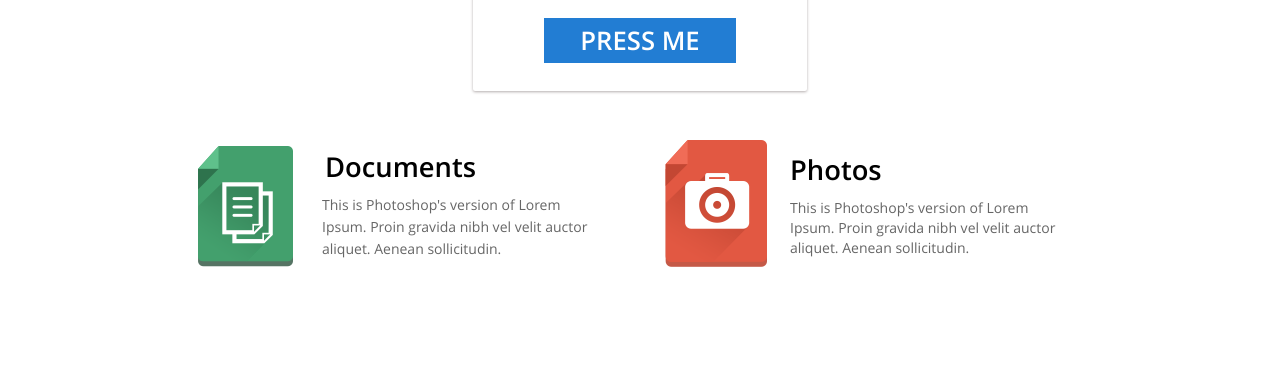
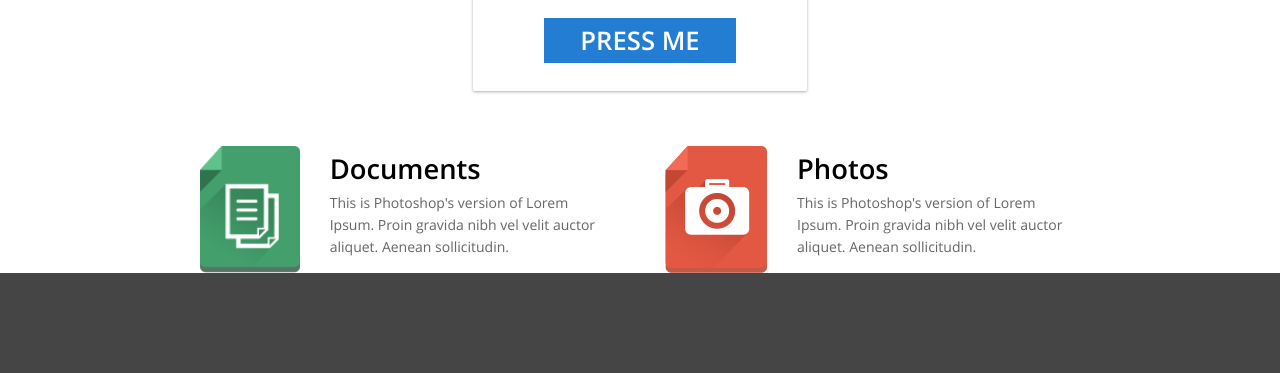
Before and after one commit to MaksLazarchuk/maks.lazarchyk-gmail.com, a plain HTML site: page index.html in a window 1280 px wide. Shown: the part 824-1197 px from the top of the page. After the commit the page ends 1097 px from the top, so only its background shows below. Drawn offline with Linux system fonts and the light colour scheme.

Commit message:
task3: refactoring

```diff
--- a/index.html
+++ b/index.html
@@ -1,5 +1,6 @@
 <!DOCTYPE html>
 <html lang="en">
+
 <head>
     <meta charset="UTF-8">
     <meta name="viewport" content="width=device-width, initial-scale=1">
@@ -8,6 +9,7 @@
     <link rel="stylesheet" href="font.css">
     <link rel="stylesheet" href="style.css">
 </head>
+
 <body>
     <header id="main-header">
         <div class="container">
@@ -24,7 +26,7 @@
     <header>
         <div class="container zip-code-container">
             <form class="zip-code">
-                <input  class="input-border" type="text" placeholder="Enter your zip code">
+                <input class="input-border" type="text" placeholder="Enter your zip code">
                 <div class="photo-zip-code">
                     <img src="./media/photo-1.png" alt="">
                     <img src="./media/photo-2.png" alt="">
@@ -46,31 +48,31 @@
             </form>
         </div>
     </header>
-    <header>
+    <section class="bloc1">
         <div class="container">
-            <div class="bloc1">
-                <div class="bloc1-picture">
-                    <img class="documents-img" src="./media/documents.png" alt="">
-                    <img class="camera-img" src="./media/camera.png" alt="">
+            <div class="bloc1-content">
+                <div class="bloc1-group group1">
+                    <img src="./media/documents.png" alt="">
+                    <div class="bloc1-text">
+                        <div class="title">
+                            <span>Documents</span>
                         </div>
-                <div class="bloc1-text-documents">
-                    <div class="title-documents">
-                        <a href="#" class="title">Documents</a>
-                    </div>
-                    <div class="content-documents">
-                        <a href="#" class="content">This is Photoshop's version  of Lorem Ipsum. Proin gravida nibh vel velit auctor aliquet. Aenean sollicitudin. </a>
+                        <p class="content">This is Photoshop's version of Lorem Ipsum. Proin gravida nibh vel velit
+                            auctor aliquet. Aenean sollicitudin. </p>
                     </div>
                 </div>
-                <div class="bloc1-text-camera">
-                    <div class="title-camera">
-                        <a href="#" class="title">Photos</a>
+                <div class="bloc1-group group2">
+                    <img src="./media/camera.png" alt="">
+                    <div class="bloc1-text">
+                        <div class="title">
+                            <span>Photos</span>
                         </div>
-                    <div class="content-camera">
-                        <a href="#" class="content">This is Photoshop's version  of Lorem Ipsum. Proin gravida nibh vel velit auctor aliquet. Aenean sollicitudin. </a>
+                        <p class="content">This is Photoshop's version of Lorem Ipsum. Proin gravida nibh vel velit
+                            auctor aliquet. Aenean sollicitudin. </p>
                     </div>
                 </div>
             </div>
         </div>
-    </header>
+    </section>
 </body>
 </html>
--- a/style.css
+++ b/style.css
@@ -123,54 +123,37 @@ input::placeholder {
 }
 .bloc1{
     background-color: #ffffff;
-    height: 397px;
-    width: 100%;
-    object-fit: cover;
+    padding-top: 170px;
 }
-.bloc1-picture{
-    position: relative;
+.bloc1-content{
+    margin-left: auto;
+    margin-right: auto;
+    width: 880px;
+    display: flex;
+    justify-content: space-between;
 }
-.documents-img{
-    margin-top: 170px;
-    margin-left: 198px;
+.bloc1-group{
+    display: flex;
+    flex-basis: 415px;
 }
-.camera-img{
-    margin-left: 368px;
+.bloc1-group img{
+    margin-right: 30px;
 }
-.bloc1-text-documents{
-    width: 280px;
-    margin-top: -117px;
-    margin-left: 322px;
-}
-.bloc1-text-camera{
-    width: 280px;
-    margin-top: -104px;
-    margin-left: 790px;
-}
-.title-documents{
-    width: 280px;
-    margin-bottom: 14px;
-    margin-left: 3px;
-}
-.title-camera{
-    width: 280px;
-    margin-bottom: 14px;
-}
-.content-documents{
-    line-height: 22px;
-}
-.content-camera{
-    line-height: 20px;
-}
-.title{
+.bloc1-content .title{
     font-size: 27.35px;
     font-family: 'Open Sans SemiBold';
     text-decoration: none;
     color: #000000;
+    margin-bottom: 10px;
+    margin-top: 9px;
 }
-.content{
+.bloc1-content .content{
     font-size: 14px;
     font-family: 'Open Sans Regular';
     text-decoration: none;
     color: #666666;
+    line-height: 22px;
 }
+.bloc1-content .bloc1-text{
+    padding-right: 8px;
+}
```
Lines whose indentation alone changed are shown as unchanged.
